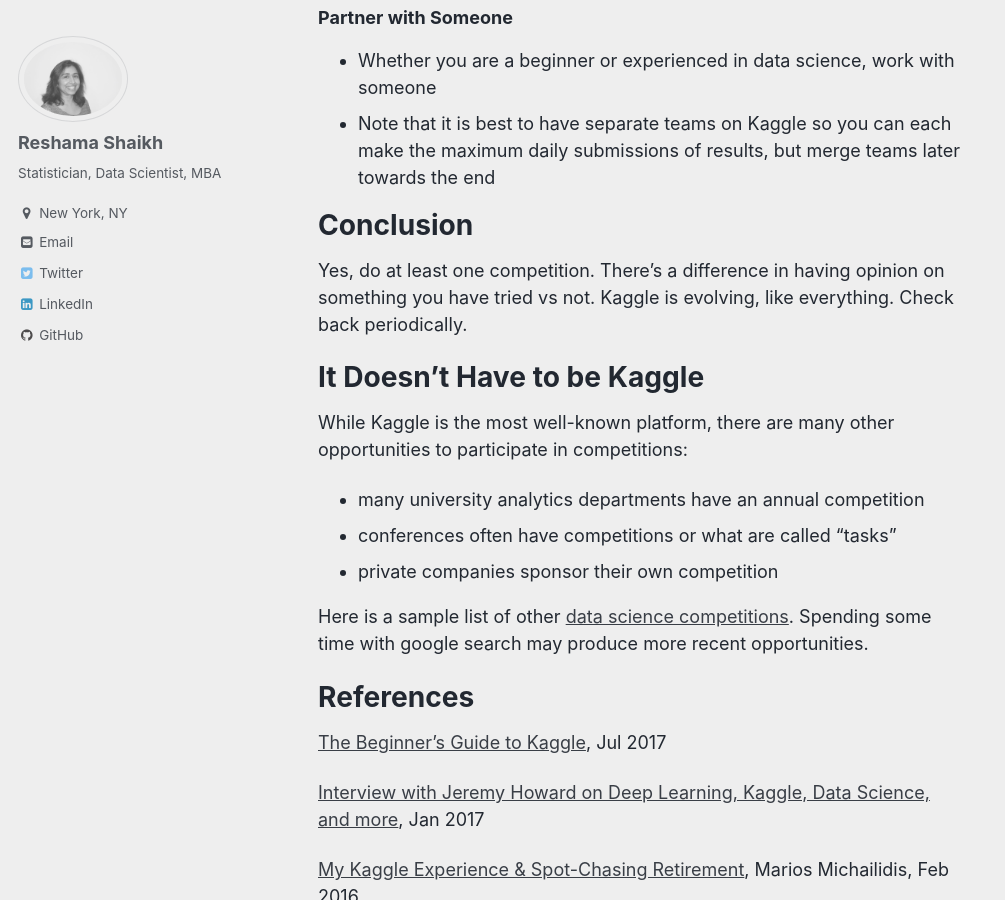
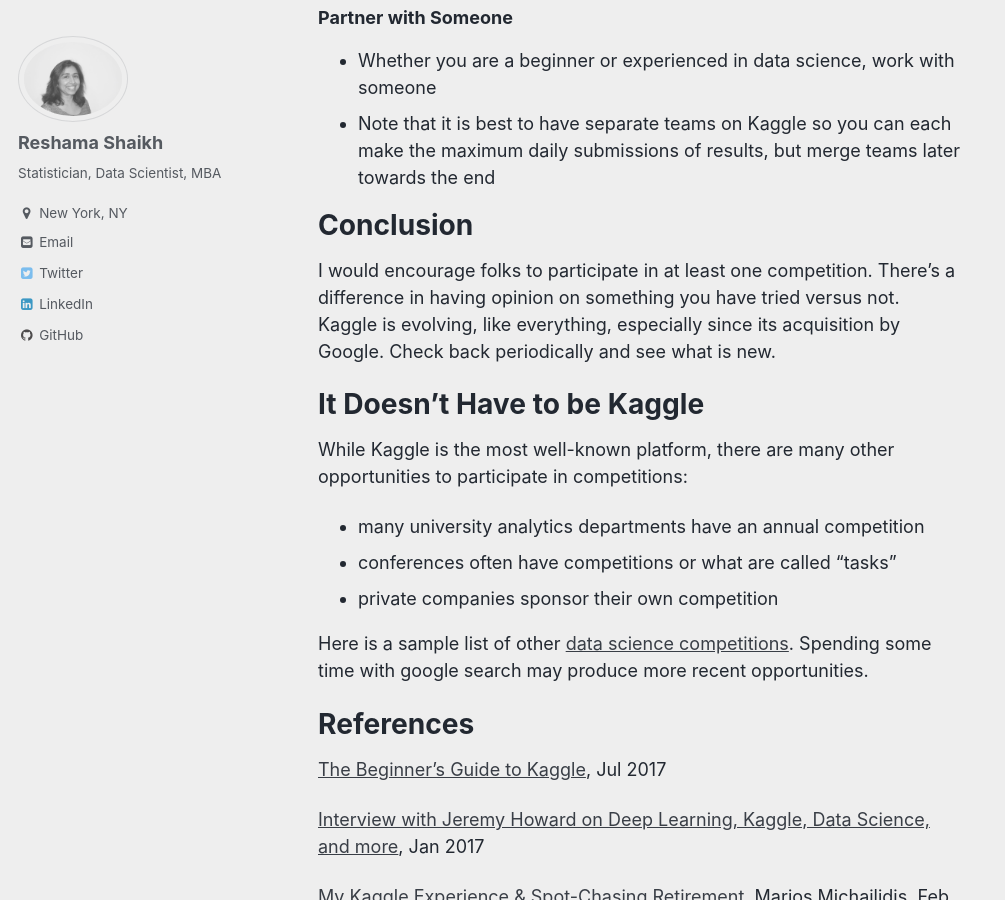
Before and after one commit to reshamas/reshamas.github.io, a Jekyll site: the page built from _posts/2018-04-19-to-kaggle-or-not.md, in a window 1280 px wide and 900 px high, scrolled down 4189 px. Shown: the whole window, without its empty margins (0-1005 px from the left). Built offline with Jekyll 4.4.1, drawn with Linux system fonts in a browser that asks for light colours; some of the changed text lies outside the part shown.

Commit message:
Update 2018-04-19-to-kaggle-or-not.md

```diff
--- a/_posts/2018-04-19-to-kaggle-or-not.md
+++ b/_posts/2018-04-19-to-kaggle-or-not.md
@@ -84,8 +84,7 @@
 - Note that it is best to have separate teams on Kaggle so you can each make the maximum daily submissions of results, but merge teams later towards the end
 
 # Conclusion
-Yes, do at least one competition.  There’s a difference in having opinion on something you have tried vs not.
-Kaggle is evolving, like everything.  Check back periodically.
+I would encourage folks to participate in at least one competition.  There’s a difference in having opinion on something you have tried versus not.  Kaggle is evolving, like everything, especially since its acquisition by Google.  Check back periodically and see what is new.
 
 # It Doesn’t Have to be Kaggle
 While Kaggle is the most well-known platform, there are many other opportunities to participate in competitions:
```
Also changed, not shown: other parts of _posts/2018-04-19-to-kaggle-or-not.md (+1 -1 lines).
